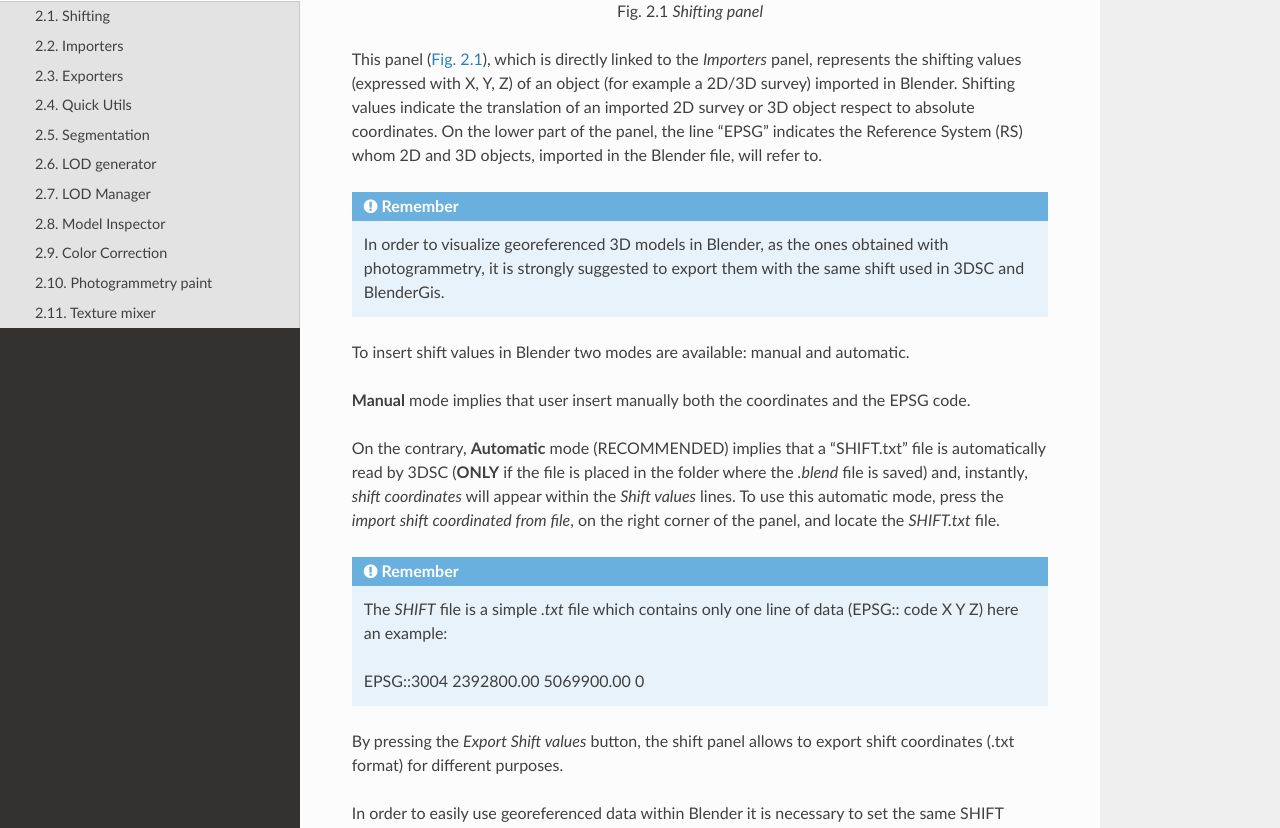
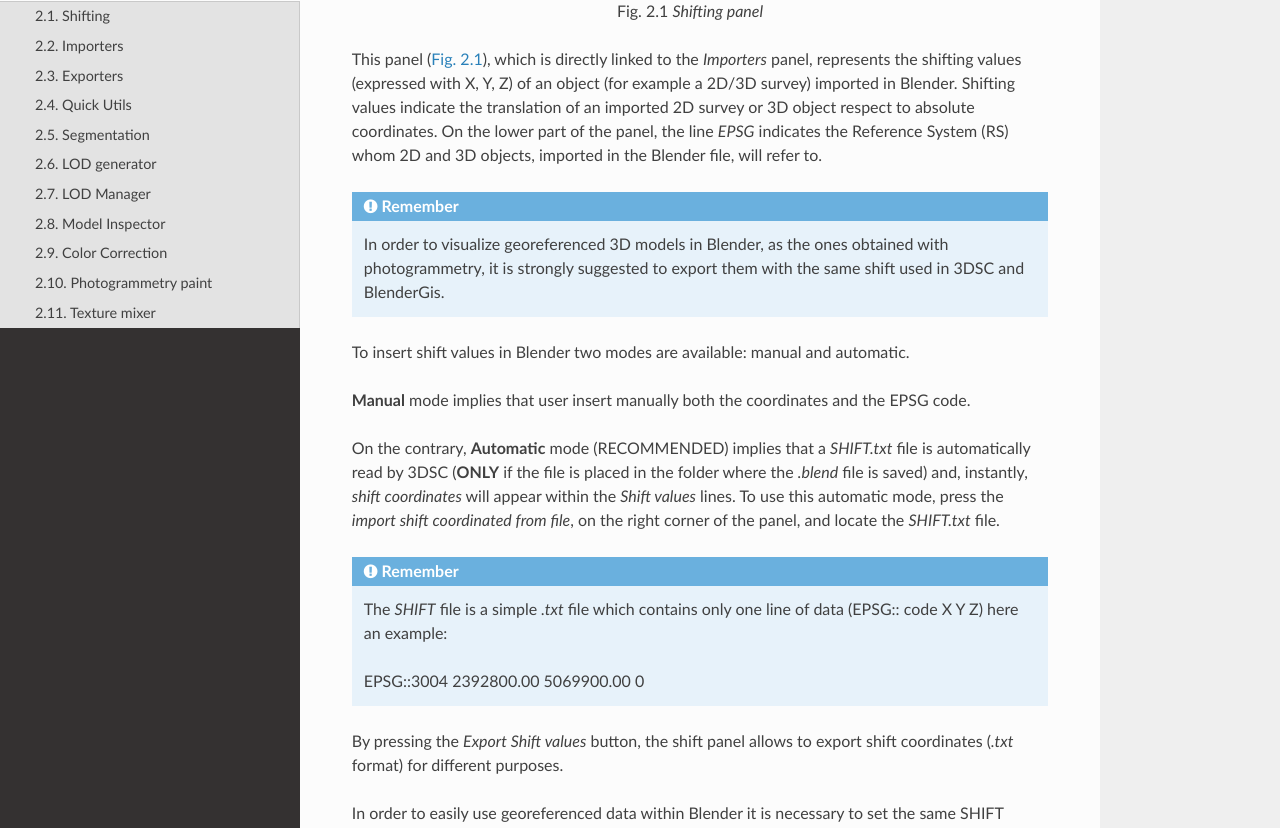
Before and after one commit to zalmoxes-laran/3D-survey-collection-doc, a Sphinx documentation site: the page built from docs/3DSCstructure.rst, in a window 1280 px wide and 1400 px high, scrolled down 674 px. Shown: the part 208-1036 px from the top of the window. Built offline with Sphinx 7.4.7 and the Read the Docs theme 2.0.0, drawn with Linux system fonts in a browser that asks for light colours.

Commit message:
update and error correction in the file

```diff
--- a/docs/3DSCstructure.rst
+++ b/docs/3DSCstructure.rst
@@ -1,7 +1,8 @@
 3D Survey Collection (v. 1.6.0) Structure
 =====================================
 
-3DSC is composed of several independent panels placed on the sidebar of Blender, within the tab named *3DSC*. Panels can easily be arranged by grabbing them from the top right corner.
+3DSC is composed of several independent panels placed on the sidebar of Blender, within the tab named *3DSC*.
+Panels can easily be arranged by grabbing them from the top right corner.
 
 .. contents::
    :local:
@@ -26,7 +27,7 @@ Shifting
 
    Shifting panel
 
-This panel (:numref:`Fig. %s <ShiftingFIG>`), which is directly linked to the *Importers* panel, represents the shifting values (expressed with X, Y, Z) of an object (for example a 2D/3D survey) imported in Blender. Shifting values indicate the translation of an imported 2D survey or 3D object respect to absolute coordinates. On the lower part of the panel, the line “EPSG” indicates the Reference System (RS) whom 2D and 3D objects, imported in the Blender file, will refer to.
+This panel (:numref:`Fig. %s <ShiftingFIG>`), which is directly linked to the *Importers* panel, represents the shifting values (expressed with X, Y, Z) of an object (for example a 2D/3D survey) imported in Blender. Shifting values indicate the translation of an imported 2D survey or 3D object respect to absolute coordinates. On the lower part of the panel, the line *EPSG* indicates the Reference System (RS) whom 2D and 3D objects, imported in the Blender file, will refer to.
 
 .. admonition:: Remember
 
@@ -37,7 +38,8 @@ To insert shift values in Blender two modes are available: manual and automatic.
 
 **Manual** mode implies that user insert manually both the coordinates and the EPSG code.
 
-On the contrary, **Automatic** mode (RECOMMENDED) implies that a “SHIFT.txt” file is automatically read by 3DSC (**ONLY** if the file is placed in the folder where the *.blend* file is saved) and, instantly, *shift coordinates* will appear within the *Shift values* lines. To use this automatic mode, press the *import shift coordinated from file*, on the right corner of the panel, and locate the *SHIFT.txt* file.
+On the contrary, **Automatic** mode (RECOMMENDED) implies that a *SHIFT.txt* file is automatically read by 3DSC (**ONLY** if the file is placed in the folder where the *.blend* file is saved) and, instantly, *shift coordinates* will appear within the *Shift values* lines.
+To use this automatic mode, press the *import shift coordinated from file*, on the right corner of the panel, and locate the *SHIFT.txt* file.
 
 .. admonition:: Remember
 
@@ -46,7 +48,7 @@ On the contrary, **Automatic** mode (RECOMMENDED) implies that a “SHIFT.txt”
    EPSG::3004 2392800.00 5069900.00 0
 
 
-By pressing the *Export Shift values* button, the shift panel allows to export shift coordinates (.txt format) for different purposes.
+By pressing the *Export Shift values* button, the shift panel allows to export shift coordinates (*.txt* format) for different purposes.
 
 In order to easily use georeferenced data within Blender it is necessary to set the same SHIFT coordinates also in BlenderGIS (RECOMMENDED).
 As already mentioned for 3DSC, this important step for BlenderGis can be accomplished in two ways: manual and automatic.
```
